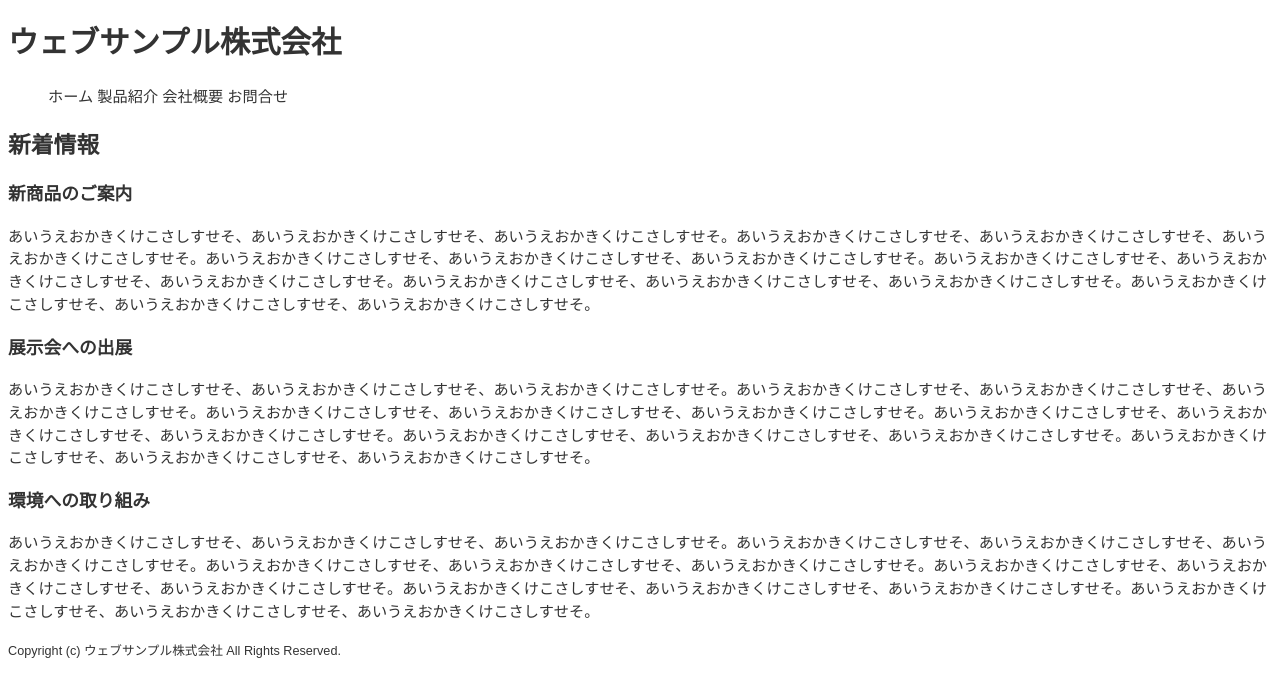
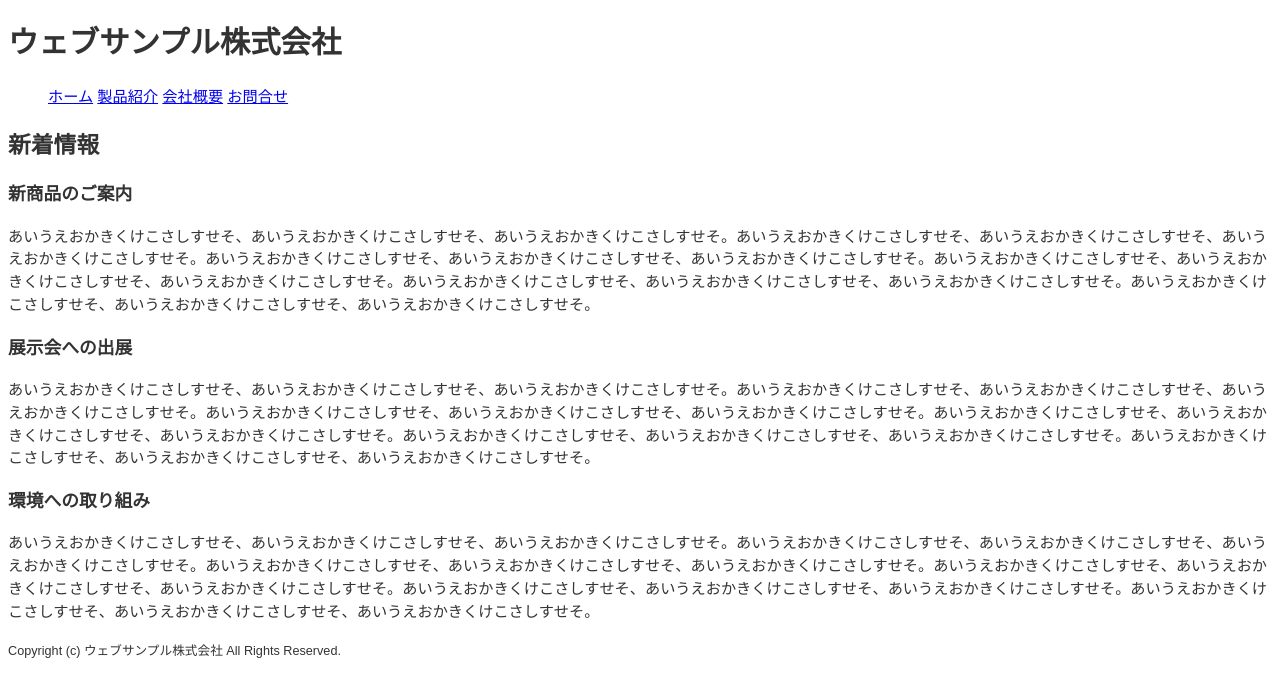
Before and after one commit to ShunFurukawa/html-sample, a plain HTML site: page index.html in a window 1280 px wide. Drawn offline with Linux system fonts and the light colour scheme.

Commit message:
:octocat: add menu link tag

```diff
--- a/index.html
+++ b/index.html
@@ -12,10 +12,10 @@
 
     <!-- メインメニュー -->
     <ul id="menu">
-      <li>ホーム</li>
-      <li>製品紹介</li>
-      <li>会社概要</li>
-      <li>お問合せ</li>
+      <li><a href="index.html">ホーム</a></li>
+      <li><a href="product.html">製品紹介</a></li>
+      <li><a href="profile.html">会社概要</a></li>
+      <li><a href="contact.html">お問合せ</a></li>
     </ul>
 
       <h2>新着情報</h2>
```
